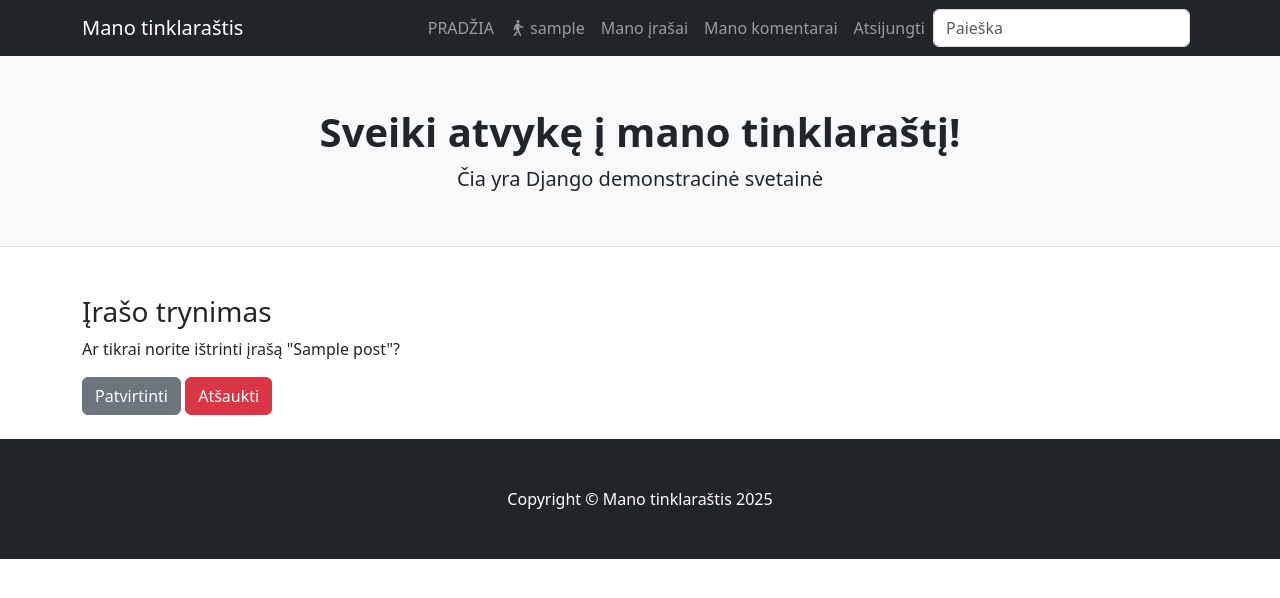
After one commit to DonatasNoreika/myblog_20251031, a Django app: page /posts/1/delete/ in a window 1280 px wide. The commit adds this page. Shown: the top 598 px of the page. Run offline with Django 5.2, Linux system fonts and the light colour scheme; a user stored in the database is signed in; tables that the repository leaves empty hold one stand-in row (values such as "Sample post"); some libraries are stand-ins or nearby versions.

Commit message:
+Padaryti, kad leistų trinti savo įrašus

```diff
--- a/mysite/myblog/templates/post.html
+++ b/mysite/myblog/templates/post.html
@@ -20,6 +20,7 @@
         {% if post.author == user %}
         <div>
             <a class="btn btn-warning" href="{% url 'posts_edit' post.pk %}">Redaguoti</a>
+            <a class="btn btn-danger" href="{% url 'posts_delete' post.pk %}">Ištrinti</a>
         </div>
         <hr>
         {% endif %}
--- /dev/null
+++ b/mysite/myblog/templates/post_delete.html
@@ -0,0 +1,14 @@
+{% extends 'base.html' %}
+
+{% block title %}Įrašo trynimas{% endblock %}
+
+{% block content %}
+<h3>Įrašo trynimas</h3>
+<p>Ar tikrai norite ištrinti įrašą "{{ post.title }}"?</p>
+<form method="post" class="mb-4">
+    {% csrf_token %}
+    {% load crispy_forms_tags %}
+    <button type="submit" class="btn btn-secondary">Patvirtinti</button>
+    <a class="btn btn-danger" href="{% url 'post' post.pk %}">Atšaukti</a>
+</form>
+{% endblock %}
--- a/mysite/myblog/urls.py
+++ b/mysite/myblog/urls.py
@@ -11,4 +11,5 @@ urlpatterns = [
     path("profile/", views.profile, name="profile"),
     path("posts/new/", views.PostCreateView.as_view(), name="posts_new"),
     path("posts/<int:pk>/edit/", views.PostUpdateView.as_view(), name="posts_edit"),
+    path("posts/<int:pk>/delete/", views.PostDeleteView.as_view(), name="posts_delete"),
 ]
--- a/mysite/myblog/views.py
+++ b/mysite/myblog/views.py
@@ -125,3 +125,13 @@ class PostUpdateView(LoginRequiredMixin, UserPassesTestMixin, generic.UpdateView
 
     def test_func(self):
         return self.get_object().author == self.request.user
+
+
+class PostDeleteView(LoginRequiredMixin, UserPassesTestMixin, generic.DeleteView):
+    model = Post
+    template_name = "post_delete.html"
+    context_object_name = "post"
+    success_url = reverse_lazy("posts")
+
+    def test_func(self):
+        return self.get_object().author == self.request.user
```
